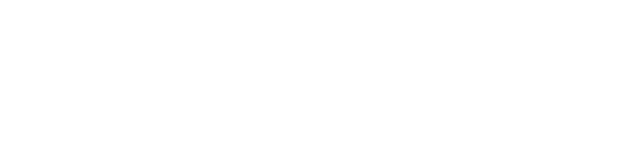
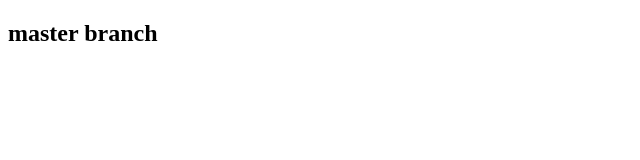
Before and after one commit to bulendra/bulendra, a plain HTML site: page index.html in a window 1280 px wide. Shown: the whole page, without its empty margins (0-640 px from the left). Drawn offline with Linux system fonts and the light colour scheme.

Commit message:
master commit branch

```diff
--- a/index.html
+++ b/index.html
@@ -6,6 +6,7 @@
     <title>Document</title>
 </head>
 <body>
+    <h2>master branch</h2>
 
 </body>
 </html>
```
